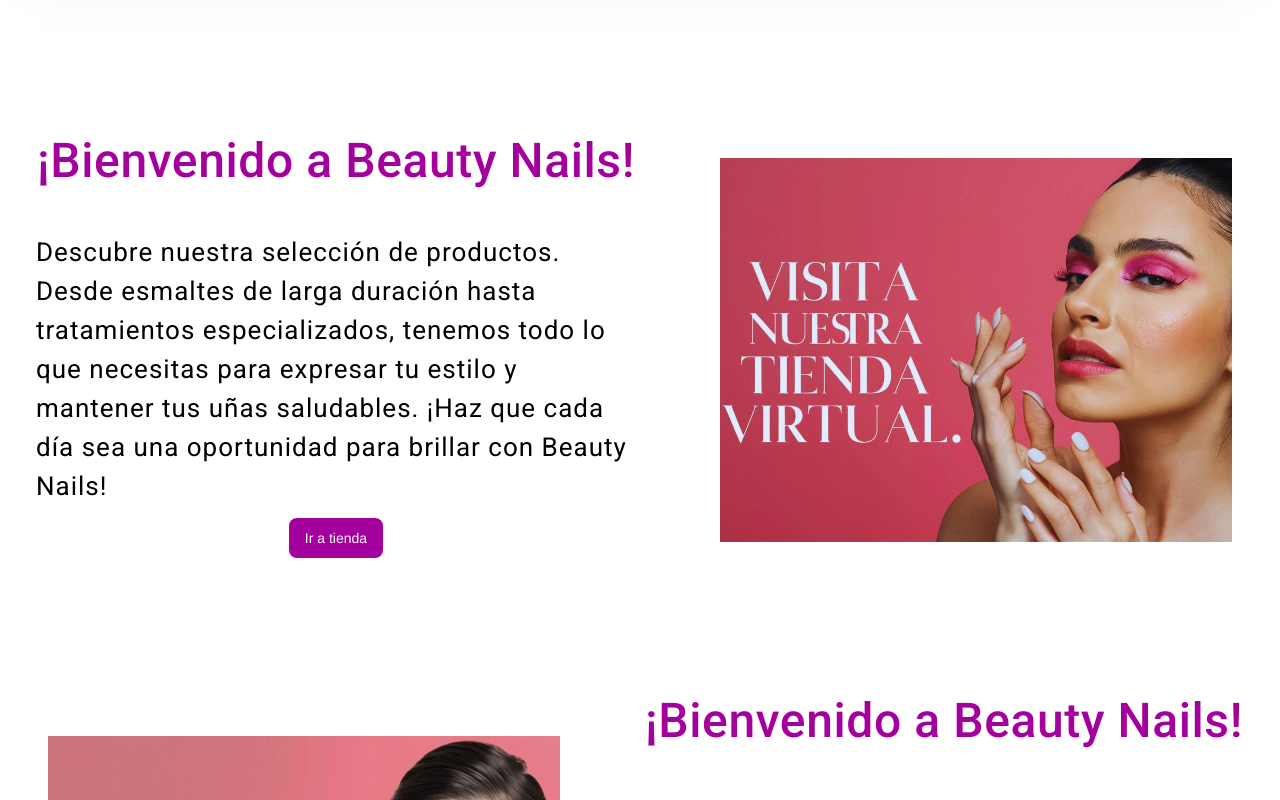
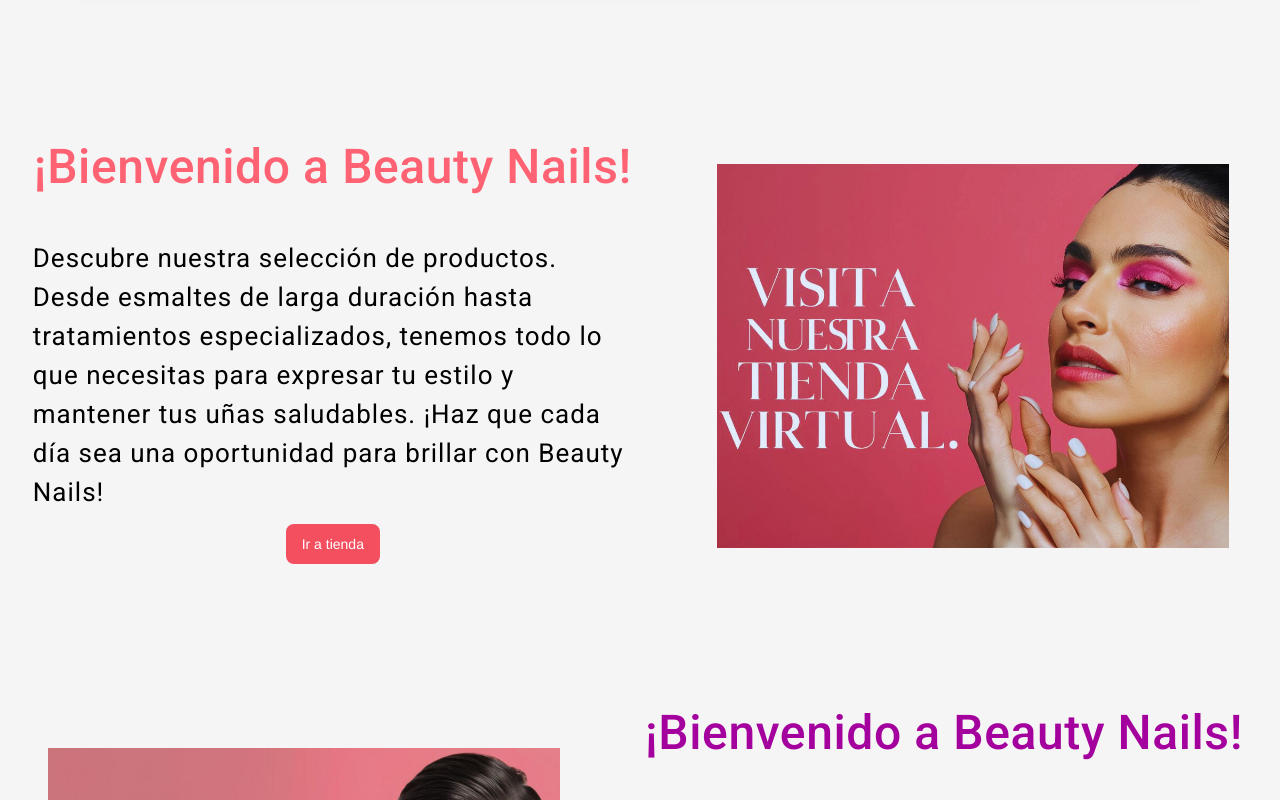
Before and after one commit to pirlo1121/Nails_Front, an Angular app: page / in a window 1280 px wide. Shown: the part 820-1620 px from the top of the page. Built offline with nearby package versions, Linux system fonts and the light colour scheme; no server answers.

Commit message:
{+} displey flex in header

```diff
--- a/src/app/components/banner-servicios/banner-servicios.component.css
+++ b/src/app/components/banner-servicios/banner-servicios.component.css
@@ -1,5 +1,4 @@
 .informacion{
-  background: rgb(255, 255, 255);
   color: rgb(0, 0, 0);
   display: flex;
   justify-content: space-around;
--- a/src/app/components/banner-tienda/banner-tienda.component.css
+++ b/src/app/components/banner-tienda/banner-tienda.component.css
@@ -1,5 +1,6 @@
+
+
 .informacion{
-  background: rgb(255, 255, 255);
   color: rgb(0, 0, 0);
   display: flex;
   justify-content: space-around;
@@ -17,7 +18,8 @@
 }
 h2 {
   font-size: 2.4rem;
-  color: rgb(163, 0, 157);
+  /* color: rgb(163, 0, 157); */
+  color: #ff6272;
 }
 .text_p{
   letter-spacing: 1px;
@@ -26,7 +28,7 @@ h2 {
 
 }
 .btn {
-  background-color: rgb(163, 0, 157);
+  background-color: #f34f5f;
   border-radius: 8px;
   border-style: none;
   box-sizing: border-box;
@@ -59,7 +61,7 @@ h2 {
 
 .imagen{
   max-width: 40%;
-  margin: 2.5%;
+  margin: 3%;
 
 }
 .img{
--- a/src/app/pages/home/home.component.css
+++ b/src/app/pages/home/home.component.css
@@ -1,7 +1,8 @@
+
 .img{
   width: 100%;
   text-align: center;
   margin: 0;
-  box-shadow: 0px 10px 68px -42px rgba(0,0,0,1);
+  box-shadow: 0px 10px 68px -42px rgb(254, 195, 195);
   margin: 0 0 2rem 0;
 }
--- a/src/styles.css
+++ b/src/styles.css
@@ -12,7 +12,7 @@
 }
 
 body{
-    background-color: #ffffff ;
+    background-color: rgb(245, 245, 245) ;
     margin: 0;
     font-family: Roboto, "Helvetica Neue", sans-serif;
 
```
